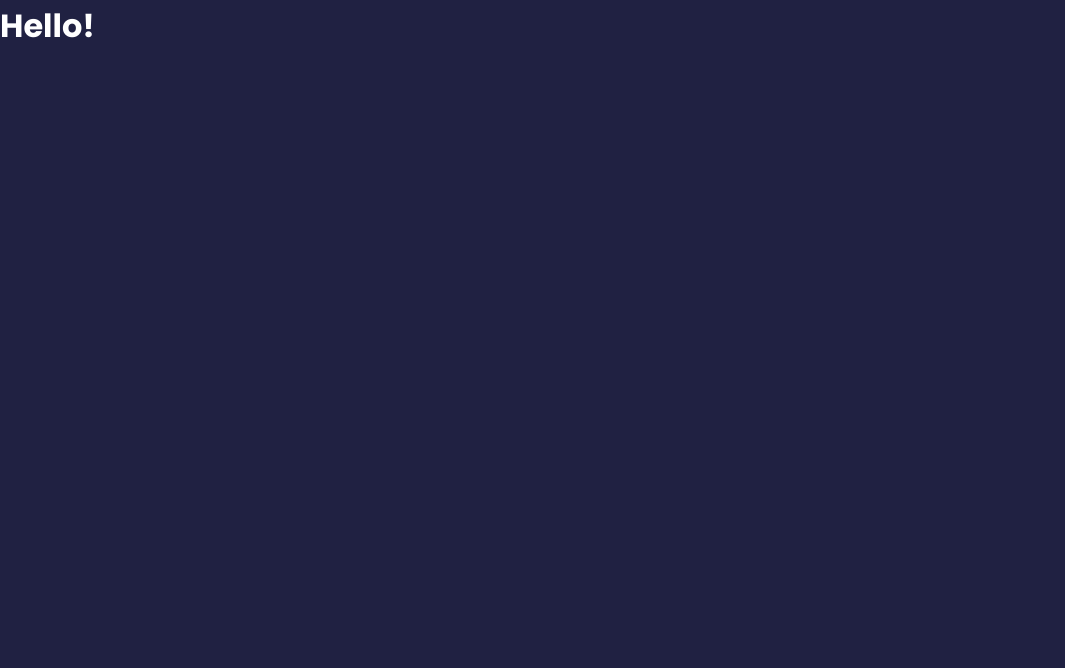
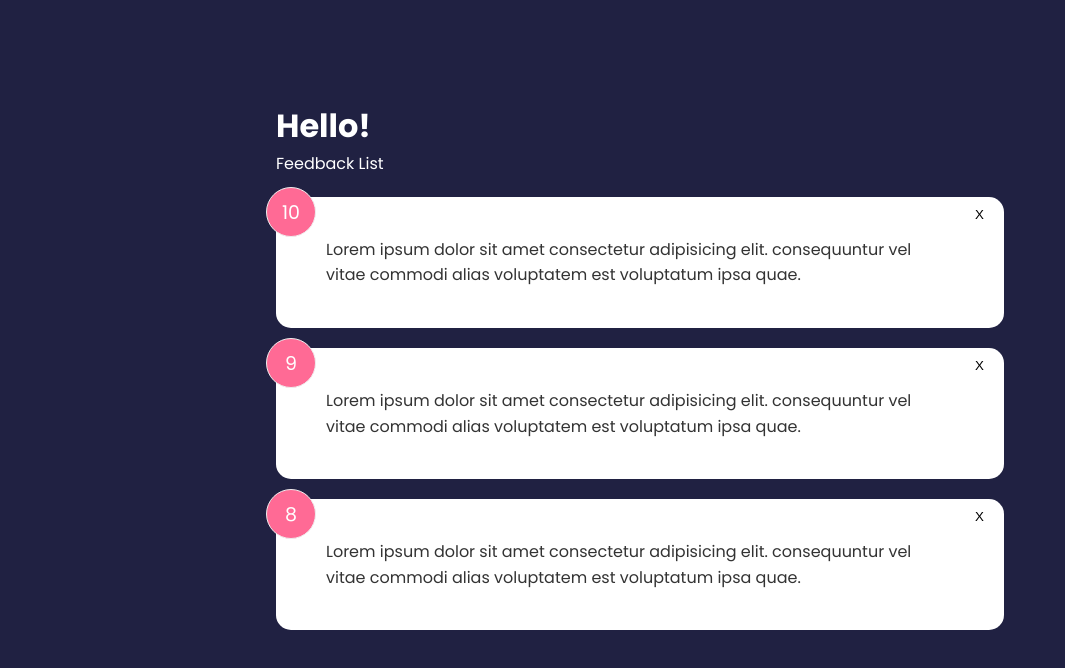
Before and after one commit to mantogia/my-svelte-project, a Svelte app: page / in a window 1280 px wide. Shown: the top 668 px of the page, without its empty margins (0-1065 px from the left). Built offline with nearby package versions, Linux system fonts and the light colour scheme.

Commit message:
minute 37:30

```diff
--- a/src/App.svelte
+++ b/src/App.svelte
@@ -1,12 +1,37 @@
 <script>
 
+	import FeedbackList from "./components/FeedbackList.svelte";
+	let feedback = [
+        {
+            id: 1,
+            rating: 10,
+            text: 'Lorem ipsum dolor sit amet consectetur adipisicing elit. consequuntur vel vitae commodi alias voluptatem est voluptatum ipsa quae.',
+        },
+        {
+            id: 2,
+            rating: 9,
+            text: 'Lorem ipsum dolor sit amet consectetur adipisicing elit. consequuntur vel vitae commodi alias voluptatem est voluptatum ipsa quae.',
+        },
+        {
+            id: 3,
+            rating: 8,
+            text: 'Lorem ipsum dolor sit amet consectetur adipisicing elit. consequuntur vel vitae commodi alias voluptatem est voluptatum ipsa quae.',
+        },
+        ]
+
+	const deleteFeedback = (e) => {
+
+		console.log(e.detail)
+		const itemId = e.detail
+		feedback = feedback.filter((item) => item.id != itemId)
+	}
 
 </script>
 
-<main>
+<main class="container">
 
 	<h1>Hello!</h1>
-
+	<FeedbackList feedback={feedback} on:delete-feedback={deleteFeedback}/>
 </main>
 
 <style>
--- /dev/null
+++ b/src/components/Card.svelte
@@ -0,0 +1,18 @@
+<div class ="card">
+
+    <slot></slot>
+
+</div>
+
+<style>
+
+    .card{
+        background-color: #fff;
+        color: #333;
+        border-radius: 15px;
+        padding: 40px 50px;
+        margin: 20px 0;
+        position: relative;
+    }
+
+</style>
--- /dev/null
+++ b/src/components/FeedbackItem.svelte
@@ -0,0 +1,50 @@
+<script>
+    import {createEventDispatcher} from "svelte"
+    import Card from "./Card.svelte"
+    export let item
+
+    const dispatch = createEventDispatcher()
+
+    const handleDelete = (itemId) => {
+        console.log(itemId)
+        dispatch("delete-feedback", itemId)
+    }
+</script>
+
+<Card>
+    <div class="num-display">
+
+        {item.rating}
+
+    </div>
+    <button class="close" on:click={() => handleDelete(item.id)}>X</button>
+    <p class="text-display">
+        {item.text}
+    </p>
+</Card>
+
+<style>
+    .num-display {
+      position: absolute;
+      top: -10px;
+      left: -10px;
+      width: 50px;
+      height: 50px;
+      background: #ff6a95;
+      color: #fff;
+      border: 1px #eee solid;
+      border-radius: 50%;
+      padding: 10px;
+      text-align: center;
+      font-size: 19px;
+    }
+
+    .close {
+      position: absolute;
+      top: 10px;
+      right: 20px;
+      cursor: pointer;
+      background: none;
+      border: none;
+    }
+  </style>
--- /dev/null
+++ b/src/components/FeedbackList.svelte
@@ -0,0 +1,16 @@
+<script>
+    import FeedbackItem from "./FeedbackItem.svelte";
+    export let feedback = []
+    console.log(feedback)
+
+
+
+</script>
+<main>
+    Feedback List
+
+    {#each feedback as fb (fb.id)}
+       <FeedbackItem item = {fb} on:delete-feedback/>
+    {/each}
+
+</main>
```
